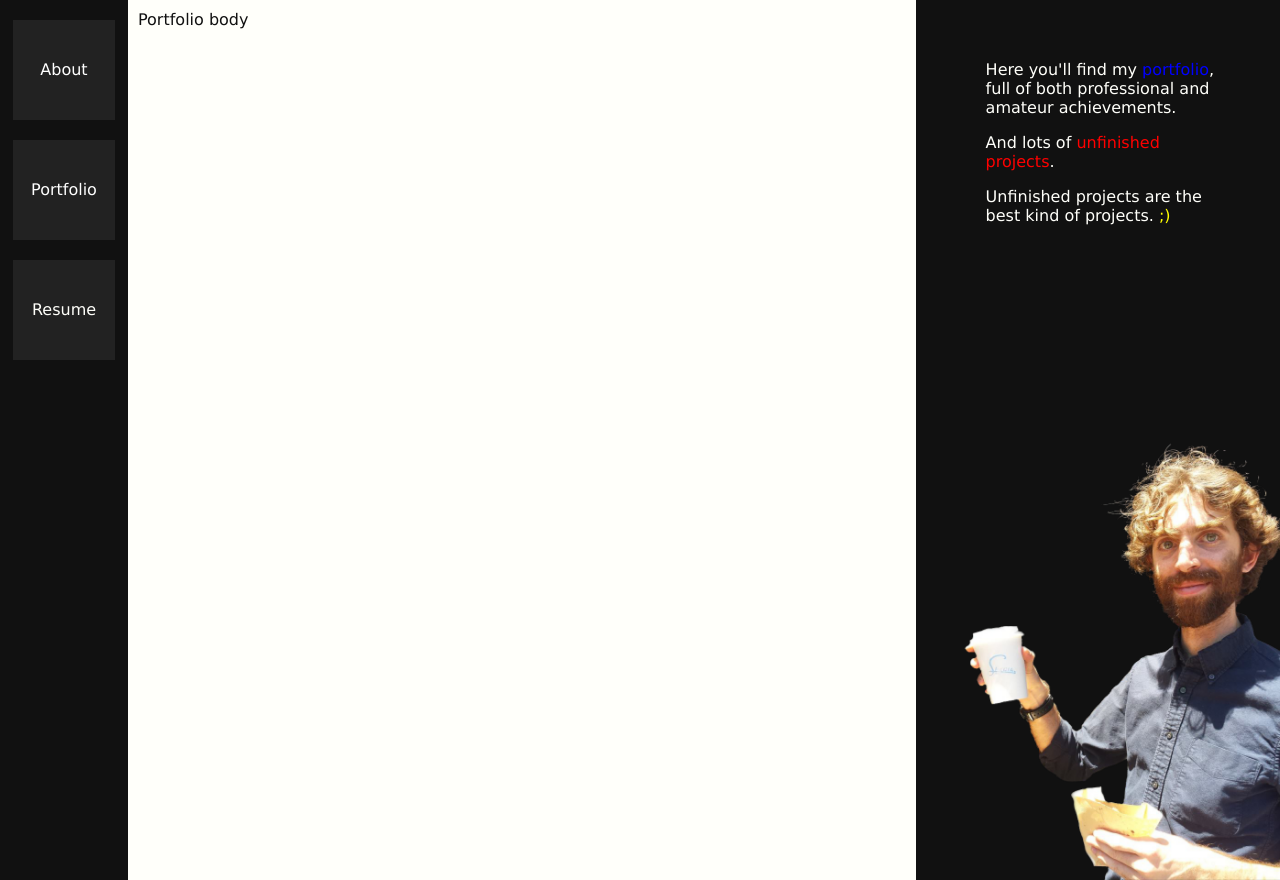
After one commit to thewren/MyWebSite, a Python web app: template templates/portfolio/portfolio.html in a window 1280 px wide. The commit adds this page. Run offline with Jinja, Linux system fonts and the light colour scheme; the template is opened without the code that fills it, so the values that code supplies are empty.

Commit message:
Redesign

```diff
--- a/run.py
+++ b/run.py
@@ -44,14 +44,13 @@
 
 	def get(self):
 
-		template = config.JINJA_ENVIRONMENT.get_template('templates/portfolio.html')
+		template = config.JINJA_ENVIRONMENT.get_template('templates/portfolio/portfolio.html')
 		return self.response.write(template.render())
 
 class PortfolioPiece(webapp2.RequestHandler):
 
 	def get(self, param):
 		template = config.JINJA_ENVIRONMENT.get_template('templates/portfolio/%s.html' % param)
-		print("URL appended with %s") % param
 		return self.response.write(template.render())
 
 
--- a/static/css/style.css
+++ b/static/css/style.css
@@ -306,12 +306,22 @@
 		/* Portfolio */
 
 		.portfolio-body {
+			position: fixed;
+			left: 10%;
+			top: 0;
+			width: 60%;
+			text-align: justify;
+			padding: 10px;
+			min-height: 100%;
+			background-color: #FFFFFA;
+			color: #111111;
+		}
 
-			width: 100%;
-			text-align: justify;
-			padding: 5%;
-			background-color: white;
-			color: #111111;
+		.portfolio-note {
+			position: fixed;
+			right: 5%;
+			top: 5%;
+			width: 18%;
 		}
 
 		.portfolio-body-container {
--- a/templates/layout.html
+++ b/templates/layout.html
@@ -28,14 +28,18 @@
 
 
 
+				<a href="/">
 					<div class="nav-button"><!-- style="background-image: url('/static/images/buttons/waves_400x400.gif');">-->
 						<!--<image src="/static/images/home_portrait_1.jpg" />-->
 						About
 					</div>
+				</a>
 
+				<a href="/portfolio">
 					<div class="nav-button"><!-- style="background-image: url('/static/images/buttons/waves_400x400.gif');">-->
 						Portfolio
 					</div>
+				</a>
 
 				<div class="nav-button">
 					Resume
--- /dev/null
+++ b/templates/portfolio/portfolio.html
@@ -0,0 +1,36 @@
+<!doctype html>
+
+
+
+<html>
+<head>
+	<title>Dan</title>
+	<link rel=stylesheet type=text/css href="/static/css/style.css">
+</head>
+<body>
+
+
+
+	{% extends "templates/layout.html" %}
+
+	{% block body %}
+    <div class="portfolio-note">
+      <p>
+        Here you'll find my <ph style="color: blue;">portfolio</ph>,<br />full of both professional and amateur achievements.
+      </p>
+      <p>
+        And lots of <ph style="color: red;">unfinished projects</ph>.
+      </p>
+      <p>
+         Unfinished projects are the best kind of projects. <ph style="color: yellow;">;)</ph>
+      </p>
+    </div>
+    <div class="portfolio-body">
+      Portfolio body
+    </div>
+	{% endblock %}
+
+
+
+</body>
+</html>
```
Also changed, not shown: templates/home.html (+3 -6 lines), 1 other file. Lines whose indentation alone changed are shown as unchanged.
